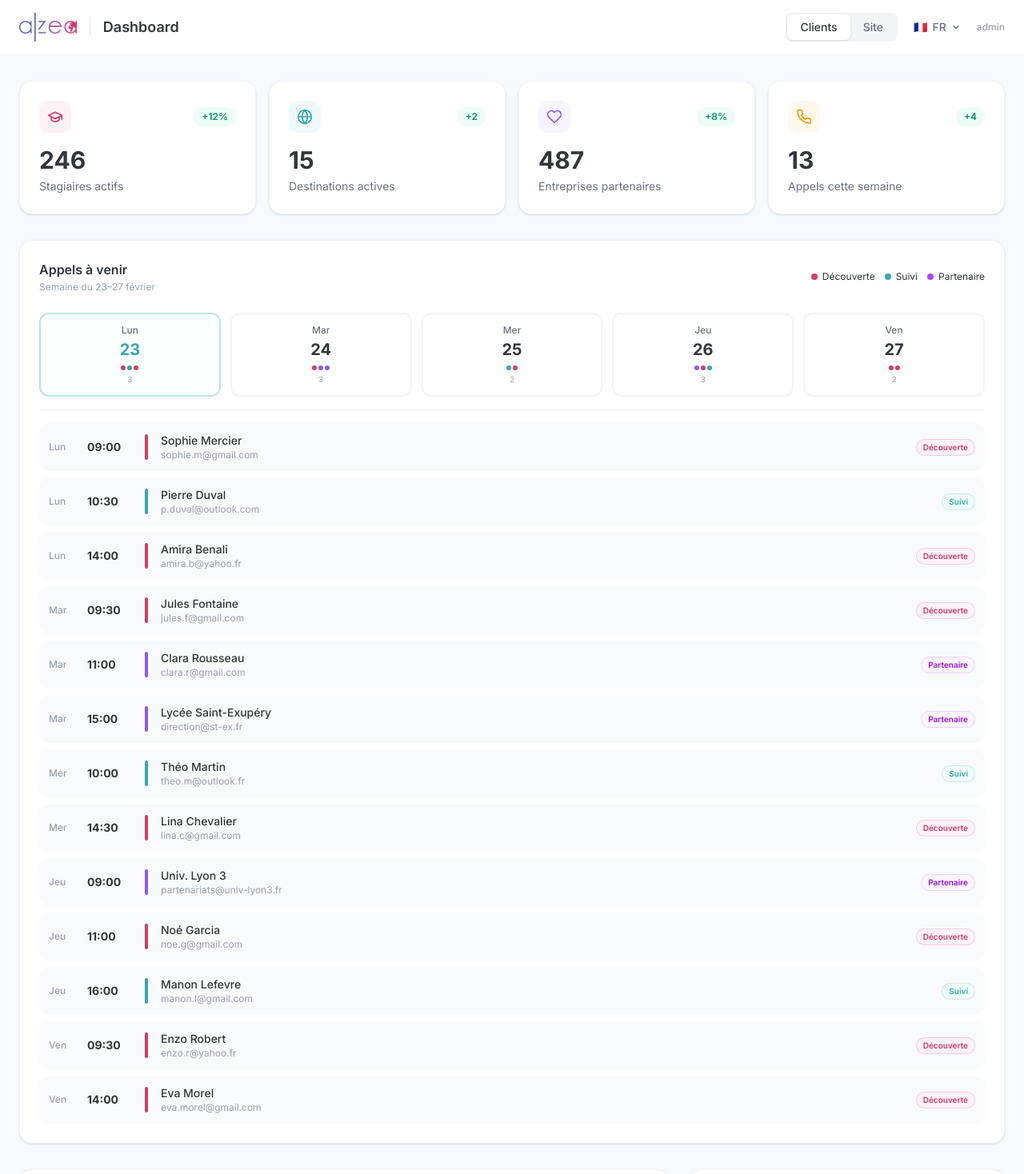
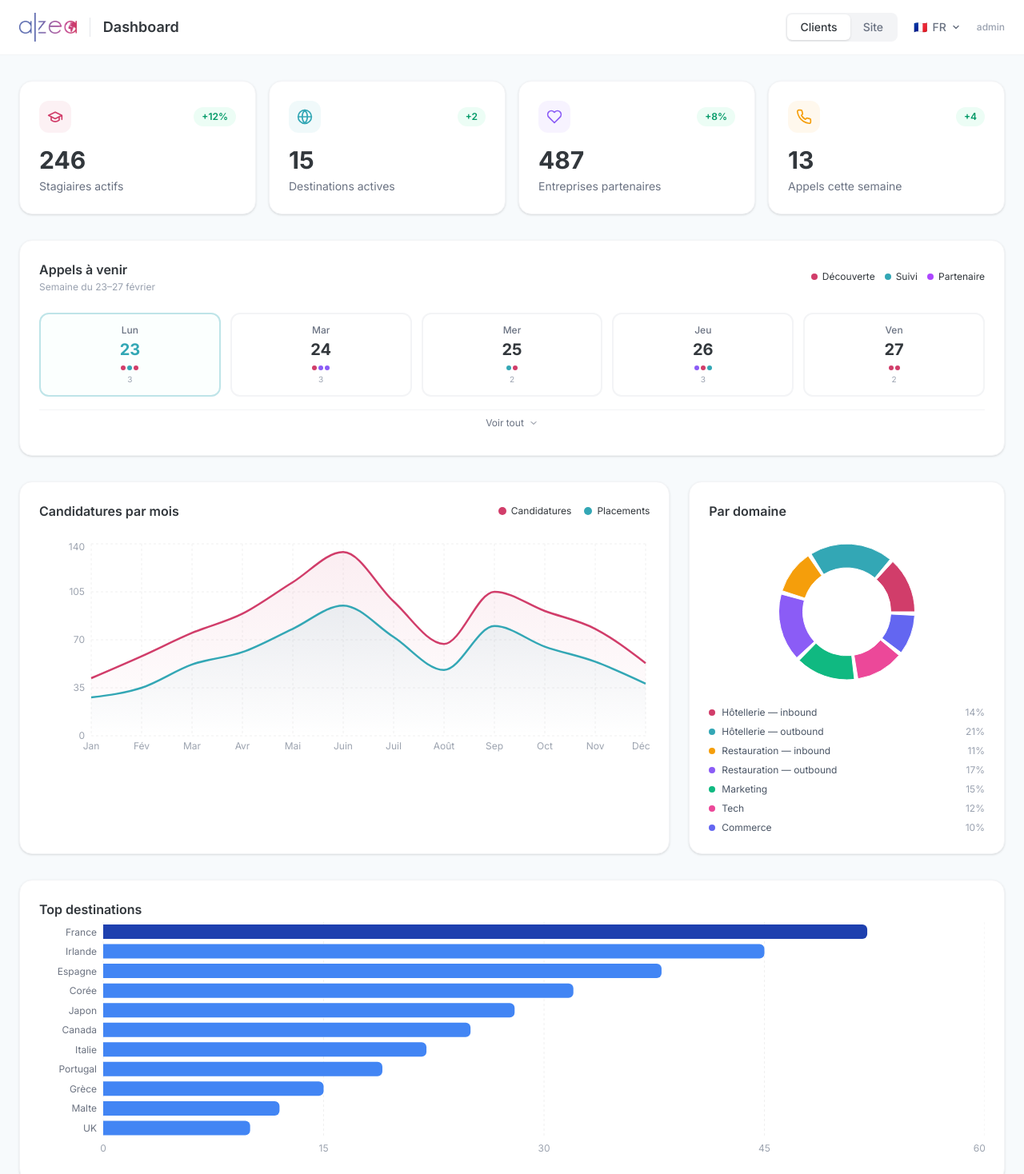
Before and after one commit to mathieuask/alzea, a Next.js app: page /dashboard in a window 1280 px wide. Shown: the top 1468 px of the page at 80% size. Built offline with nearby package versions, Linux system fonts and the light colour scheme.

Commit message:
feat(dashboard): collapsible calls, full names, blue destinations, Start hub

```diff
--- a/src/app/dashboard/page-detail/[slug]/page.tsx
+++ b/src/app/dashboard/page-detail/[slug]/page.tsx
@@ -143,7 +143,7 @@
     ],
   },
   'entreprise-fr': {
-    name: 'Entreprise FR',
+    name: 'Entreprise France',
     href: '/entreprise-france',
     vues: 5400,
     tempsMoyen: 134,
@@ -169,7 +169,7 @@
     ],
   },
   'entreprise-etr': {
-    name: 'Entreprise ETR',
+    name: 'Entreprise Étranger',
     href: '/entreprise-etranger',
     vues: 4200,
     tempsMoyen: 128,
@@ -195,7 +195,7 @@
     ],
   },
   start: {
-    name: 'Start',
+    name: 'Start (hub de redirection)',
     href: '/start',
     vues: 28700,
     tempsMoyen: 67,
--- a/src/app/dashboard/page.tsx
+++ b/src/app/dashboard/page.tsx
@@ -72,16 +72,17 @@
 ];
 
 const parDestination = [
-  { destination: 'Irlande', stagiaires: 45 },
-  { destination: 'Espagne', stagiaires: 38 },
-  { destination: 'Corée', stagiaires: 32 },
-  { destination: 'Japon', stagiaires: 28 },
-  { destination: 'Canada', stagiaires: 25 },
-  { destination: 'Italie', stagiaires: 22 },
-  { destination: 'Portugal', stagiaires: 19 },
-  { destination: 'Grèce', stagiaires: 15 },
-  { destination: 'Malte', stagiaires: 12 },
-  { destination: 'UK', stagiaires: 10 },
+  { destination: 'France', stagiaires: 52, isHome: true },
+  { destination: 'Irlande', stagiaires: 45, isHome: false },
+  { destination: 'Espagne', stagiaires: 38, isHome: false },
+  { destination: 'Corée', stagiaires: 32, isHome: false },
+  { destination: 'Japon', stagiaires: 28, isHome: false },
+  { destination: 'Canada', stagiaires: 25, isHome: false },
+  { destination: 'Italie', stagiaires: 22, isHome: false },
+  { destination: 'Portugal', stagiaires: 19, isHome: false },
+  { destination: 'Grèce', stagiaires: 15, isHome: false },
+  { destination: 'Malte', stagiaires: 12, isHome: false },
+  { destination: 'UK', stagiaires: 10, isHome: false },
 ];
 
 interface DomainDatum {
@@ -198,13 +199,13 @@
 ];
 
 const tempsParPage = [
-  { page: 'Accueil', slug: 'accueil', temps: 45, vues: 32400, rebond: 38 },
-  { page: 'Stage France', slug: 'stage-france', temps: 187, vues: 18200, rebond: 22 },
-  { page: 'Stage Étranger', slug: 'stage-etranger', temps: 203, vues: 21500, rebond: 19 },
-  { page: 'Partenaire', slug: 'partenaire', temps: 156, vues: 8900, rebond: 31 },
-  { page: 'Entreprise FR', slug: 'entreprise-fr', temps: 134, vues: 5400, rebond: 35 },
-  { page: 'Entreprise ETR', slug: 'entreprise-etr', temps: 128, vues: 4200, rebond: 37 },
-  { page: 'Start', slug: 'start', temps: 67, vues: 28700, rebond: 42 },
+  { page: 'Accueil', slug: 'accueil', temps: 45, vues: 32400, rebond: 38, isHub: false },
+  { page: 'Stage France', slug: 'stage-france', temps: 187, vues: 18200, rebond: 22, isHub: false },
+  { page: 'Stage Étranger', slug: 'stage-etranger', temps: 203, vues: 21500, rebond: 19, isHub: false },
+  { page: 'Partenaire', slug: 'partenaire', temps: 156, vues: 8900, rebond: 31, isHub: false },
+  { page: 'Entreprise France', slug: 'entreprise-fr', temps: 134, vues: 5400, rebond: 35, isHub: false },
+  { page: 'Entreprise Étranger', slug: 'entreprise-etr', temps: 128, vues: 4200, rebond: 37, isHub: false },
+  { page: 'Start (hub de redirection)', slug: 'start', temps: 67, vues: 28700, rebond: 42, isHub: true },
 ];
 
 const sourcesTrafic: { key: SourceKey; value: number }[] = [
@@ -397,6 +398,7 @@
 function ClientsTab({ lang }: { lang: Lang }) {
   const [showAllCandidatures, setShowAllCandidatures] = useState(false);
   const [selectedJour, setSelectedJour] = useState<number | null>(null);
+  const [callsExpanded, setCallsExpanded] = useState(false);
   const weekDates = getWeekDates();
   const joursSemaine = JOURS_SEMAINE_I18N[lang];
   const locale = LOCALE_MAP[lang];
@@ -438,13 +440,21 @@
           {joursSemaine.map((jour, i) => {
             const date = weekDates[i];
             const appelsCount = appelsAVenir.filter(a => a.jour === i).length;
-            const isSelected = selectedJour === i;
+            const isSelected = callsExpanded && selectedJour === i;
             const isToday = date.toDateString() === new Date().toDateString();
 
             return (
               <button
                 key={jour}
-                onClick={() => setSelectedJour(isSelected ? null : i)}
+                onClick={() => {
+                  if (callsExpanded && selectedJour === i) {
+                    setCallsExpanded(false);
+                    setSelectedJour(null);
+                  } else {
+                    setSelectedJour(i);
+                    setCallsExpanded(true);
+                  }
+                }}
                 className={`rounded-xl p-3 border-2 transition-all text-center ${
                   isSelected
                     ? 'border-[#D13D6A] bg-pink-50'
@@ -476,9 +486,23 @@
           })}
         </div>
 
+        {/* Toggle expand/collapse */}
+        <button
+          onClick={() => {
+            setCallsExpanded(!callsExpanded);
+            if (callsExpanded) setSelectedJour(null);
+          }}
+          className="w-full flex items-center justify-center gap-1.5 text-xs text-gray-500 hover:text-[#D13D6A] py-2 border-t border-gray-100 transition-colors"
+        >
+          <span>{callsExpanded ? t(tr.dashboard.viewLess, lang) : t(tr.dashboard.viewAll, lang)}</span>
+          <svg width="12" height="12" viewBox="0 0 24 24" fill="none" stroke="currentColor" strokeWidth="2" strokeLinecap="round" strokeLinejoin="round" className={`transition-transform ${callsExpanded ? 'rotate-180' : ''}`}>
+            <polyline points="6 9 12 15 18 9" />
+          </svg>
+        </button>
+
         {/* Détail du jour sélectionné */}
-        {appelsJour !== null && (
-          <div className="border-t border-gray-100 pt-4 animate-fadeIn">
+        {callsExpanded && appelsJour !== null && (
+          <div className="pt-4 animate-fadeIn">
             <h3 className="text-sm font-semibold text-[#32373c] mb-3">
               {joursSemaine[selectedJour!]} {weekDates[selectedJour!].getDate()} {weekDates[selectedJour!].toLocaleDateString(locale, { month: 'long' })}
               <span className="text-gray-400 font-normal ml-2">{appelsJour.length}</span>
@@ -503,9 +527,9 @@
           </div>
         )}
 
-        {/* Liste complète si aucun jour sélectionné */}
-        {selectedJour === null && (
-          <div className="border-t border-gray-100 pt-4">
+        {/* Liste complète si expanded et aucun jour sélectionné */}
+        {callsExpanded && selectedJour === null && (
+          <div className="pt-4">
             <div className="space-y-2">
               {appelsAVenir.map(a => (
                 <div key={a.id} className="flex items-center gap-4 p-3 rounded-xl bg-gray-50 hover:bg-gray-100/80 transition-colors">
@@ -601,7 +625,11 @@
             <XAxis type="number" tick={{ fontSize: 12, fill: '#9CA3AF' }} axisLine={false} tickLine={false} />
             <YAxis type="category" dataKey="destination" tick={{ fontSize: 12, fill: '#6B7280' }} axisLine={false} tickLine={false} width={70} />
             <Tooltip contentStyle={{ borderRadius: 12, border: '1px solid #f0f0f0', fontSize: 13 }} />
-            <Bar dataKey="stagiaires" fill="#D13D6A" radius={[0, 6, 6, 0]} barSize={18} />
+            <Bar dataKey="stagiaires" radius={[0, 6, 6, 0]} barSize={18}>
+              {parDestination.map((d) => (
+                <Cell key={d.destination} fill={d.isHome ? '#1E40AF' : '#4285F4'} />
+              ))}
+            </Bar>
           </BarChart>
         </ResponsiveContainer>
       </div>
```
